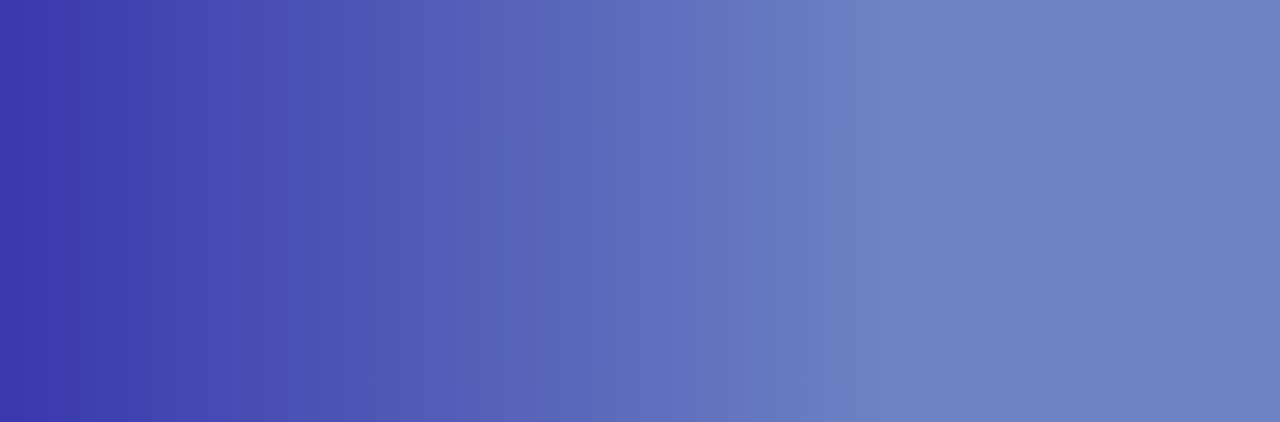
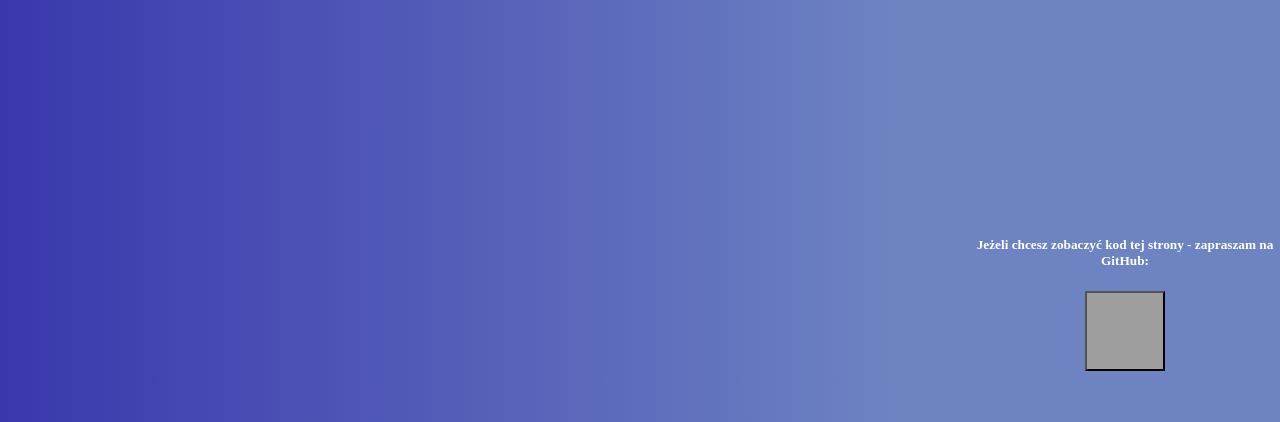
Before and after one commit to Przemek2940/Project-ERPart, a Flask app: page /view_availability in a window 1280 px wide. Shown: the part 378-800 px from the top of the page. Run offline with Flask 2, Linux system fonts and the light colour scheme; data that the repository does not hold is empty; some libraries are stand-ins or nearby versions; grey boxes are pictures that could not be loaded.

Commit message:
Front v1.2
Github poprawka

```diff
--- a/templates/availability_list.html
+++ b/templates/availability_list.html
@@ -89,6 +89,26 @@
         flex-wrap: nowrap
 
 }
+      .footer {
+          position: absolute;
+          bottom: 50px;
+          right: 5px;
+          text-align: center;
+          width: 300px;
+          }
+      .github {
+        width:80px;
+        height:80px;
+        transition-duration: 0.4s;
+        cursor: pointer;
+        background-image: url("https://cdn-icons-png.flaticon.com/512/25/25231.png");
+        background-position: center;
+        background-repeat: no-repeat;
+        background-size: cover;
+        position: relative;
+        top: 50%;
+        right: 0%;
+    }
     </style>
 <div class="container">
   <! SEKCJA TABELI >
@@ -132,6 +152,9 @@
                 </form>
           </div>
 </div>
-
+       <div class="footer">
+    <h5>Jeżeli chcesz zobaczyć kod tej strony - zapraszam na GitHub:</h5>
+    <a href="https://github.com/Przemek2940/Project-ERPart"><button class="github"></button></a>
+    </div>
   </body>
 </html>
```
Also changed, not shown: templates/index.html (+4 -6 lines).
